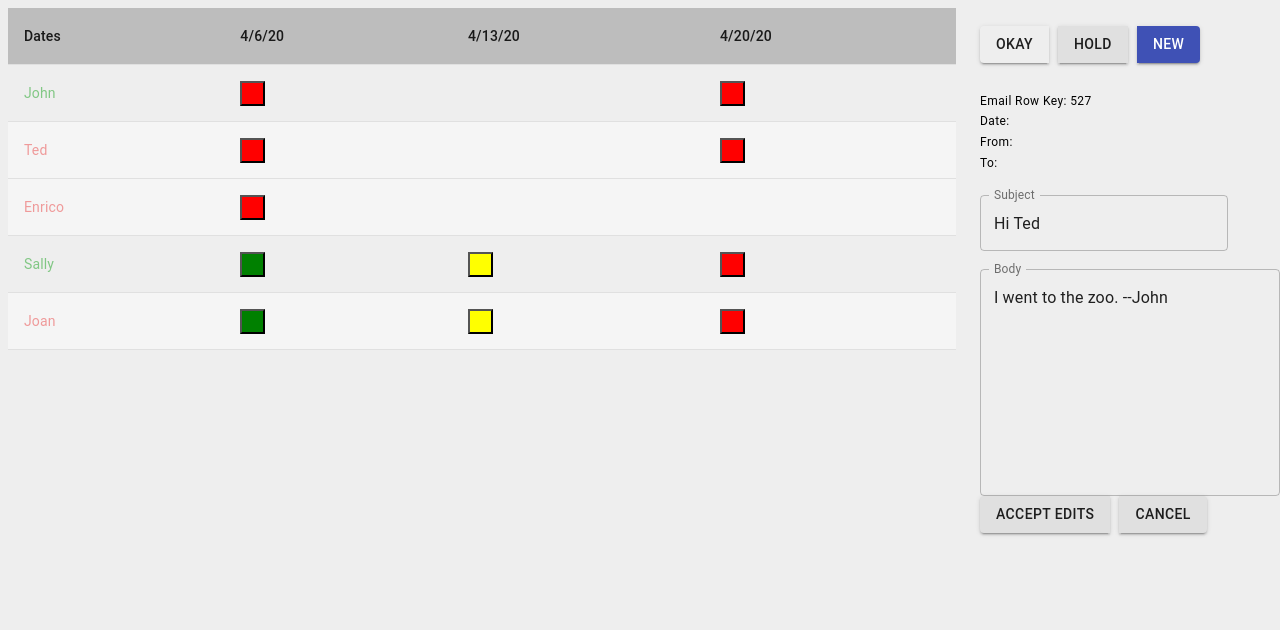
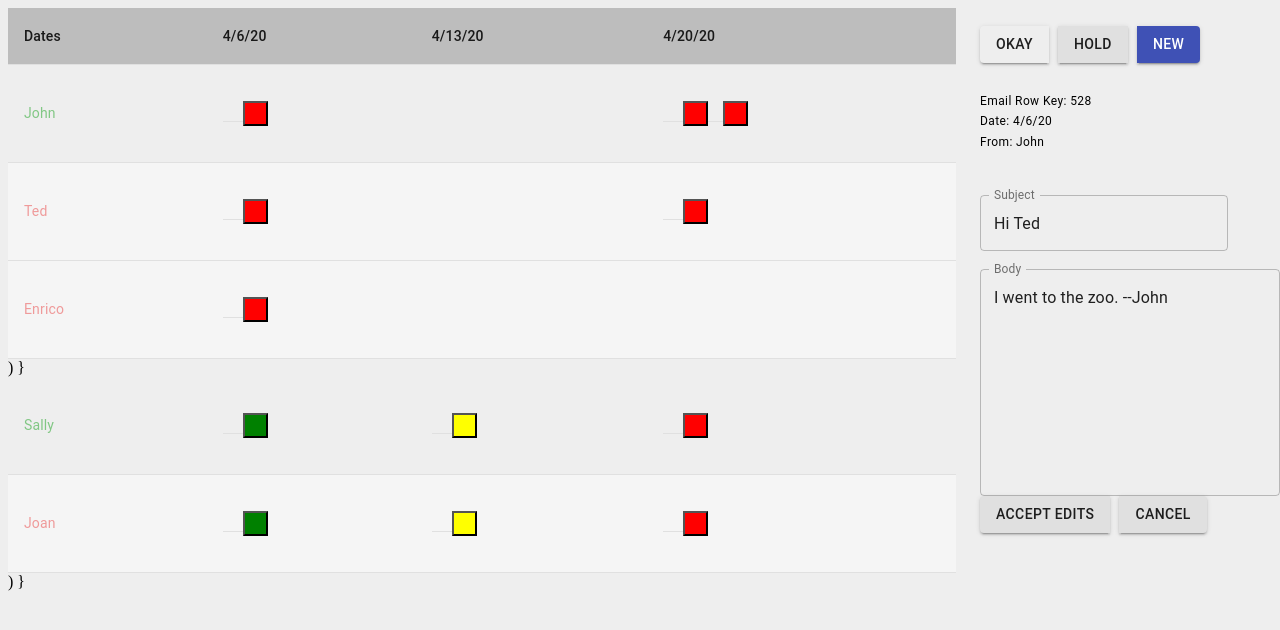
Before and after one commit to will168/dialogtolearn, a React (Create React App) app: page / in a window 1280 px wide. Shown: the top 630 px of the page. Built offline with nearby package versions, Linux system fonts and the light colour scheme.

Commit message:
fixed redux state update and css styling

```diff
--- a/src/components/Cell.js
+++ b/src/components/Cell.js
@@ -20,6 +20,7 @@ const useStyles = makeStyles({
             background: '#9e9e9e',
             boxShadow: '0 0 5px'
         }}});
+
 
 const Cell = ({
                   record,
@@ -51,6 +52,9 @@ const Cell = ({
               onMouseLeave={toggleHover}
               style={{ backgroundColor: {statusColor} }}
               onClick={() => openDraft(refObj)}
+              name={'btn'}
+              data-flag={0}
+
       >
       </button>
       {hovered && record && (
--- a/src/components/MonitorContainer.js
+++ b/src/components/MonitorContainer.js
@@ -5,8 +5,9 @@ import { connect } from "react-redux";
 import {
     Button,
     ButtonGroup,
-    Container, TextField,
-    TextareaAutosize
+    Container,
+    TextField,
+
 } from "@material-ui/core";
 import { makeStyles } from '@material-ui/core/styles';
 import Typography from '@material-ui/core/Typography';
@@ -26,6 +27,7 @@ const useStyles = makeStyles({
 
     }
 });
+
 const MonitorContainer = ({ draft, editSubject, updateMessage, clearDraft, editBody }) => {
     const classes = useStyles();
     console.log("draft is ", draft)
@@ -47,13 +49,13 @@ const MonitorContainer = ({ draft, editSubject, updateMessage, clearDraft, editB
                 </ButtonGroup>
                 <br/> <br/>
                 <Typography variant={"caption"}>
-                    Email Row Key: 527
+                    Email Row Key: {draft.mailId}
                     <br/>
-                    Date:
+                    Date: {draft.date}
                     <br/>
-                    From:
+                    From: {draft.entityName}
                     <br/>
-                    To:
+
                     <br/> <br/>
 
                     <TextField
@@ -64,6 +66,7 @@ const MonitorContainer = ({ draft, editSubject, updateMessage, clearDraft, editB
                                onChange= {(event) =>
                                    editSubject(event.target.value)
                                }
+                        data-flag = {0}
 
                     />
                 </Typography>
@@ -79,6 +82,8 @@ const MonitorContainer = ({ draft, editSubject, updateMessage, clearDraft, editB
                             onChange= {(event) =>
                                 editBody(event.target.value)
                             }
+                            data-flag = {0}
+
                 />
                 <br/>
                 <ButtonGroup className={classes.ButtonGroup}>
--- a/src/components/Sheet.js
+++ b/src/components/Sheet.js
@@ -21,7 +21,8 @@ const useStyles = makeStyles({
         background: grey[400]
     },
     tableCell: {
-        paddingBottom: '40px'
+        paddingBottom: '40px',
+
     },
     volunteers: {
         color: red[200]
@@ -40,7 +41,7 @@ const Sheet= ({ data }) => {
 
     return (
         <TableContainer>
-            <Table >
+            <Table>
                 <TableHead>
                     <TableRow className={classes.headRow}>
                         <TableCell>Dates</TableCell>
@@ -50,83 +51,79 @@ const Sheet= ({ data }) => {
                     </TableRow>
                 </TableHead>
                 <TableBody>
-                    {sheetRecords.map(( item)=> {
+                    {sheetRecords.map((item) =>
+                        (item.student).map((stud) => {
                                 return (
                                     <>
                                         <TableRow>
                                             <TableCell className={classes.students}>
-                                    {item.student.studentName}
+                                                {stud.entityName}
                                             </TableCell>
                                             {
-                                    Object.entries(item.student.emails).map(
-                                        ([k , value]) => {
-                                        return(<>
-                                            <TableCell key={k} className={classes.tableCell}>
-                                                {
-                                                    Array.from(value).length>0?
+                                                Object.entries(stud.emails).map(
+                                                    ([k , mails]) => {
+                                            return (<>
+                                                <TableCell size={'medium'} key={k} className={classes.tableCell}>
+                                                    {mails.map(
+                                                            (mail)=>(
+
+                                                        <TableCell style={{padding: '20px'}}>
                                                                     <Cell
                                                                         recordId = {item.id}
                                                                         entity="student"
-                                                        entityName={item.student.studentName}
+                                                                        entityName={stud.entityName}
                                                                         date = {k}
-                                                        statusColor = {value[0].status==="new"?"red"
-                                                            :(value[0].status==="hold")?"yellow": "green"}
-                                                        record = {value[0]}
-                                                    />:''
-                                                }
+                                                                        statusColor = {mail.status==="new"?"red"
+                                                                            :(mail.status==="hold")?"yellow": "green"}
+                                                                        record = {mail}
+                                                                    />
                                                         </TableCell>
 
-                                        </>);
-                                        })
-                                }
+                                                        ))}
+                                                </TableCell>
+                                                </>)}
+                                                    )}
                                         </TableRow>
-                        {item.volunteers.map((vol)=>{
-                            {console.log( vol.emails)}
-                            // {console.log(typeof(Object.entries(vol.emails)))}
-                            // {Object.entries(vol.emails).map((key : any, value:any) => console.log("key is ", key,
-                            //     "value is", value))}
-                            return (
+                                        {item.volunteers.map((vol)=>(
                                                 <TableRow className={classes.volRow}>
-                                    <TableCell key={vol.volName} className={classes.volunteers}>
-                                        {vol.volName}
+                                                    <TableCell key={vol.entityName} className={classes.volunteers}>
+                                                        {vol.entityName}
                                                     </TableCell>
                                                     {
-
                                                         Object.entries(vol.emails).map(
-                                            ([k , value]) => {
-                                            console.log("key is ", k, "value is ", value)
-                                                return (<>
-
+                                                            ([k , mails]) => (
+                                                                <>
                                                                     <TableCell key={k} className={classes.tableCell}>
-
-                                                        {Array.from(value).length>0?
+                                                                        {Object.values(mails).map(
+                                                                            (mail)=>(
+                                                                            <TableCell style={{padding: '20px'}}>
                                                                             <Cell
                                                                                 recordId = {item.id}
                                                                                 entity="volunteers"
-                                                                entityName = {vol.volName}
+                                                                                entityName = {vol.entityName}
                                                                                 date = {k}
-                                                                statusColor={value[0].status==="new"?"red"
-                                                                :(value[0].status==="hold")?"yellow": "green"}
-                                                                record={value[0]}
-                                                            />:''}
-
+                                                                                statusColor={mail.status==="new"?"red"
+                                                                                    :(mail.status==="hold")?"yellow": "green"}
+                                                                                record={mail}
+                                                                            />
                                                                             </TableCell>
 
-                                                </>)})
+                                                                            ))}
+                                                                    </TableCell>
+                                                                        </>)
+                                                        )}
+                                                </TableRow>))
+                                        })
                                         }
-                                </TableRow>
-                            )
-                        })}
                                     </>
                                 )
-                    })}
+                        }))}
                 </TableBody>
             </Table>
-
         </TableContainer>
     )
+}
 
-};
 
 const mapStateToProps = (state) => {
     return {
--- a/src/reducers/draft-reducer.js
+++ b/src/reducers/draft-reducer.js
@@ -13,24 +13,20 @@ export default function (state=initialState, action) {
     switch (action.type) {
         case "OPEN_DRAFT":
             return action.payload;
-            break;
+
         case "EDIT_SUBJECT":
             console.log("subject is", action.payload)
             return {
                 ...state,
                 subject: action.payload
             };
-            break;
         case "EDIT_BODY":
             return {
                 ...state,
                 body: action.payload
             };
-            break;
         case "CLEAR_DRAFT":
             return action.payload;
-            break;
-
         default:
             return state;
     }
--- a/src/reducers/index.js
+++ b/src/reducers/index.js
@@ -1,4 +1,4 @@
-import {combineReducers, createStore} from "redux";
+import {combineReducers} from "redux";
 import messagesReducer from "./messages";
 import draftReducer from "./draft-reducer"
 
```
Also changed, not shown: src/components/InfoCard.js (+0 -11 lines), src/reducers/messages.js (+14 -38 lines). Lines whose indentation alone changed are shown as unchanged.
